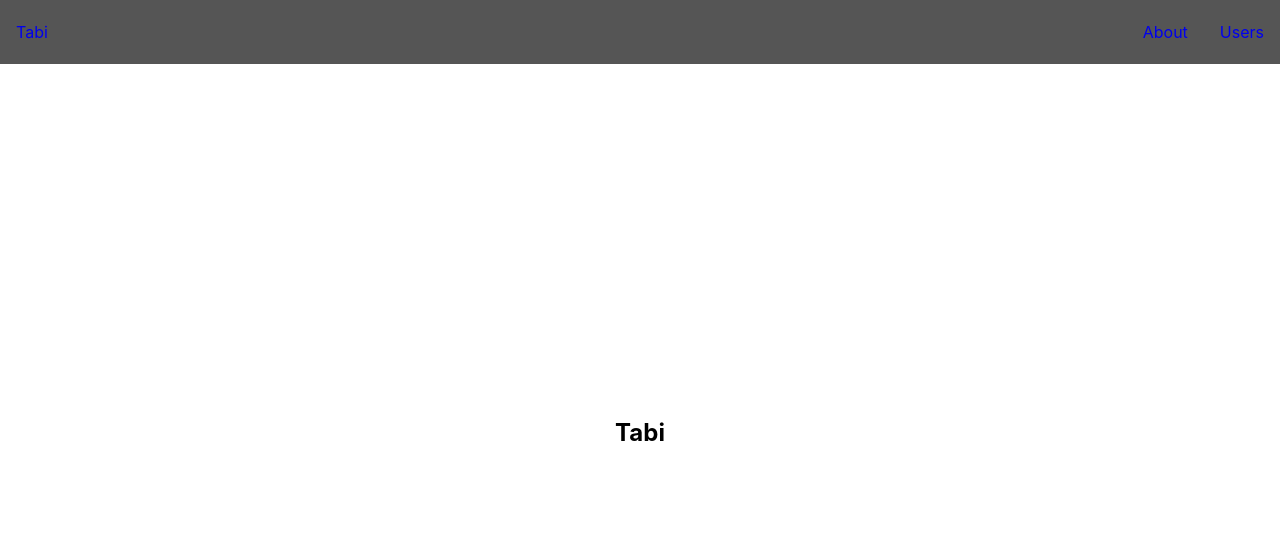
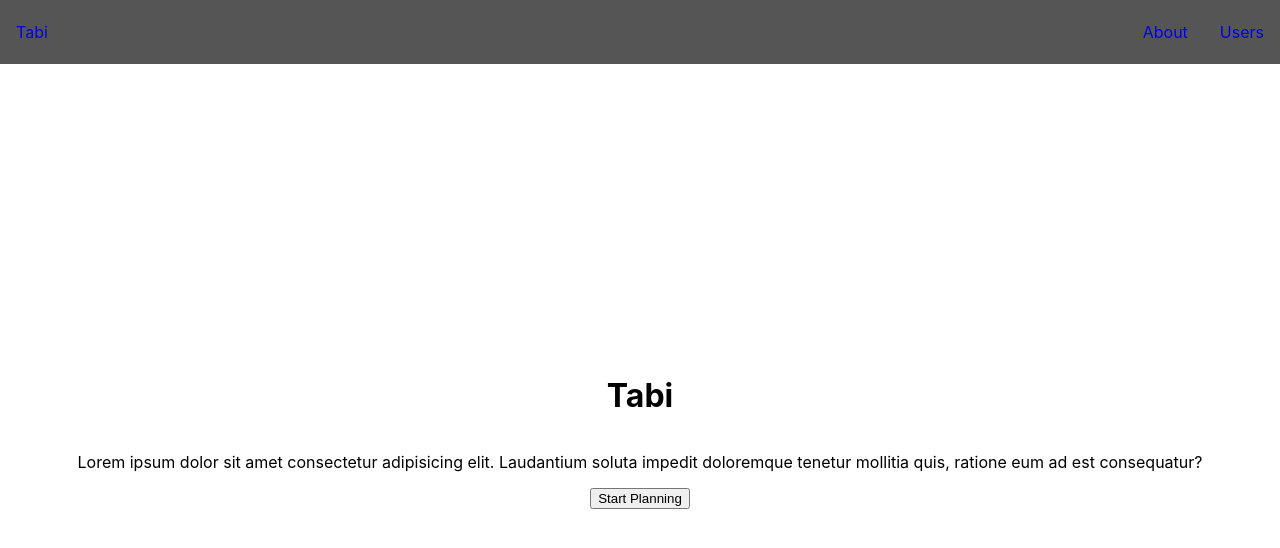
Before and after one commit to AlexLLKong/Tabi-client, a React (Create React App) app: page / in a window 1280 px wide. Shown: the top 548 px of the page. Built offline with nearby package versions, Linux system fonts and the light colour scheme.

Commit message:
Setup up component structure of landing page
- Put the Router and Switch components back in App component
- Wrote test for Landing Page

[Ticket: 009]

```diff
--- a/src/App.tsx
+++ b/src/App.tsx
@@ -1,9 +1,36 @@
 import React from 'react'
-import { BrowserRouter as Router, Switch, Route, Link } from 'react-router-dom'
-import Navbar from './Components/Navbar'
-
+import { BrowserRouter as Router, Switch, Route } from 'react-router-dom'
+import { Navbar } from './Components/Navbar'
+import { LandingPage } from './Components/LandingPage'
 function App() {
-	return <Navbar></Navbar>
+	return (
+		<Router>
+			<div>
+				<div>
+					<Navbar />
+					<Switch>
+						<Route path="/about">
+							<About />
+						</Route>
+						<Route path="/users">
+							<Users />
+						</Route>
+						<Route path="/">
+							<LandingPage />
+						</Route>
+					</Switch>
+				</div>
+			</div>
+		</Router>
+	)
 }
 
 export default App
+
+function About() {
+	return <h2>About</h2>
+}
+
+function Users() {
+	return <h2>Users</h2>
+}
--- /dev/null
+++ b/src/Components/LandingPage.tsx
@@ -0,0 +1,20 @@
+import React, { MouseEvent, FC } from 'react'
+import { Wrapper } from './Wrapper'
+import { Button } from './Button'
+
+const tempFn = (e: MouseEvent<HTMLElement>): void => {
+	e.preventDefault()
+	console.log('Placeholder button on click handler clicked')
+}
+
+export const LandingPage: FC = () => (
+	<Wrapper>
+		<h1>Tabi</h1>
+		<p>
+			Lorem ipsum dolor sit amet consectetur adipisicing elit. Laudantium
+			soluta impedit doloremque tenetur mollitia quis, ratione eum ad est
+			consequatur?
+		</p>
+		<Button onClick={tempFn} children={'Start Planning'} />
+	</Wrapper>
+)
--- a/src/Components/Navbar.tsx
+++ b/src/Components/Navbar.tsx
@@ -1,18 +1,9 @@
-import React from 'react'
-import {
-	BrowserRouter as Router,
-	Switch,
-	Route,
-	NavLink,
-} from 'react-router-dom'
+import React, { FC } from 'react'
+import { NavLink } from 'react-router-dom'
 import styles from './Navbar.module.css'
 import navlinkStyles from './Navlink.module.css'
-import { Wrapper } from './Wrapper'
-export default function Navbar() {
-	return (
-		<Router>
-			<div>
-				<div>
+
+export const Navbar: FC = () => (
 	<nav className={styles.navbar}>
 		<NavLink className={navlinkStyles.brandLink} to="/">
 			Tabi
@@ -26,34 +17,4 @@ export default function Navbar() {
 			</li>
 		</ul>
 	</nav>
-					<Switch>
-						<Route path="/about">
-							<About />
-						</Route>
-						<Route path="/users">
-							<Users />
-						</Route>
-						<Route path="/">
-							<Home />
-						</Route>
-					</Switch>
-				</div>
-			</div>
-		</Router>
 )
-}
-function Home() {
-	return (
-		<Wrapper>
-			<h2>Tabi</h2>
-		</Wrapper>
-	)
-}
-
-function About() {
-	return <h2>About</h2>
-}
-
-function Users() {
-	return <h2>Users</h2>
-}
--- a/src/Components/Wrapper.module.css
+++ b/src/Components/Wrapper.module.css
@@ -1,5 +1,6 @@
 .wrapper {
 	display: flex;
+	flex-direction: column;
 	justify-content: center;
 	align-items: center;
 	width: 100%;
```
Also changed, not shown: 2 other files (tests, documents, lock files or other folders). Lines whose indentation alone changed are shown as unchanged.
